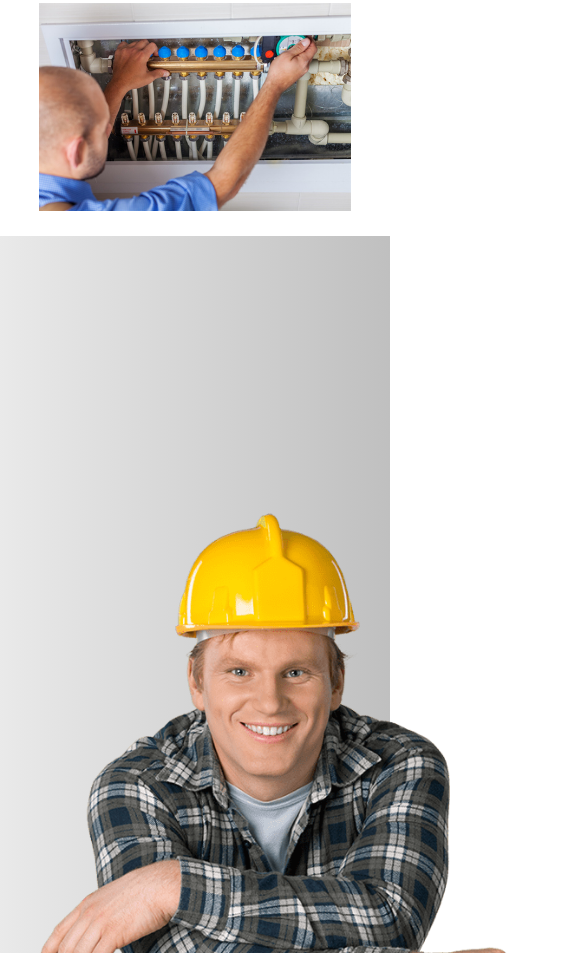
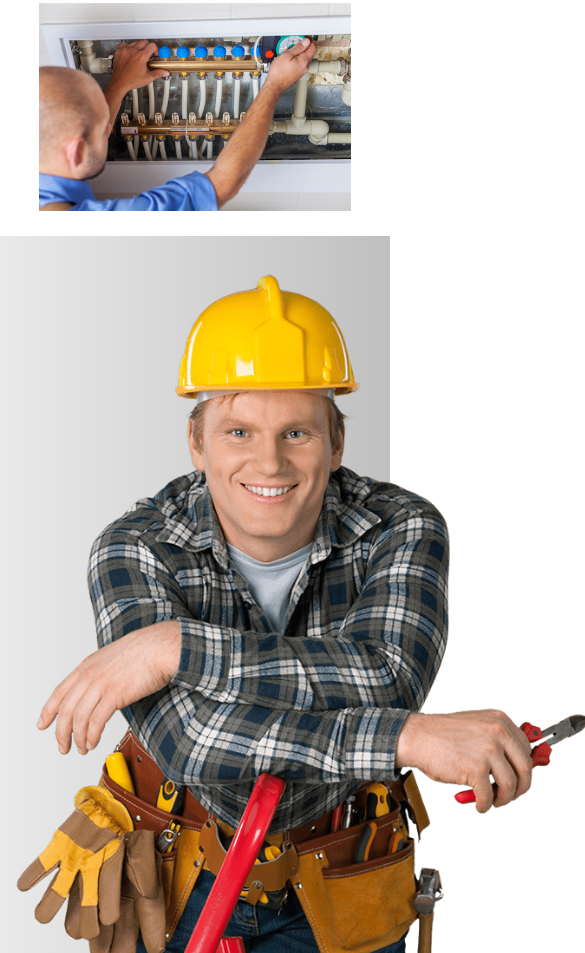
Before and after one commit to Vhi-do/Services, a plain HTML site: page index.html in a window 390 px wide. Shown: the part 2791-3744 px from the top of the page, 585 px wide, since content can reach past the window. Drawn offline with Linux system fonts and the light colour scheme.

Commit message:
image-adjustment

```diff
--- a/css/style.css
+++ b/css/style.css
@@ -696,8 +696,11 @@
         flex-direction: column;
     }
     .best-img {
+        width: 100;
+        margin: 0 auto;
         padding-left: 0;
-        padding-right: 45px;
+        height: 100vh;
+        margin-right: 80px;
     }
     .best-text-btn {
         margin: auto;
```
